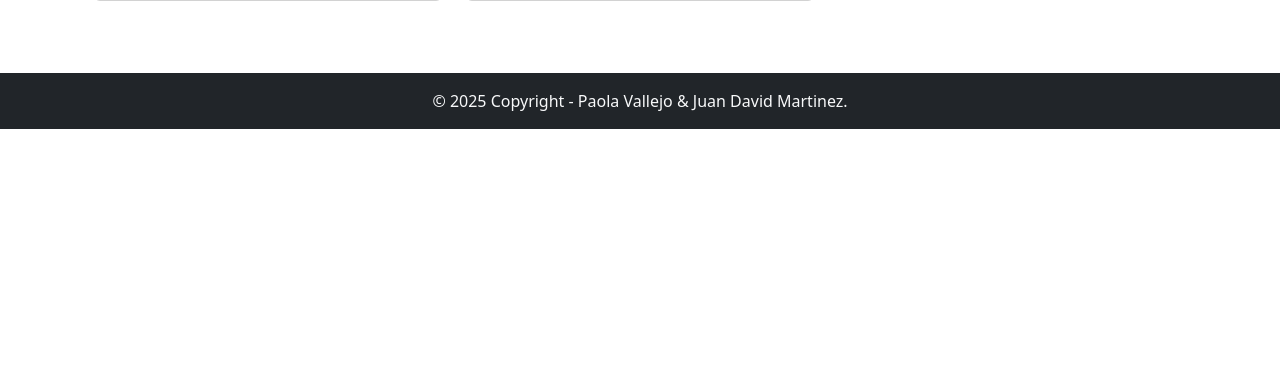
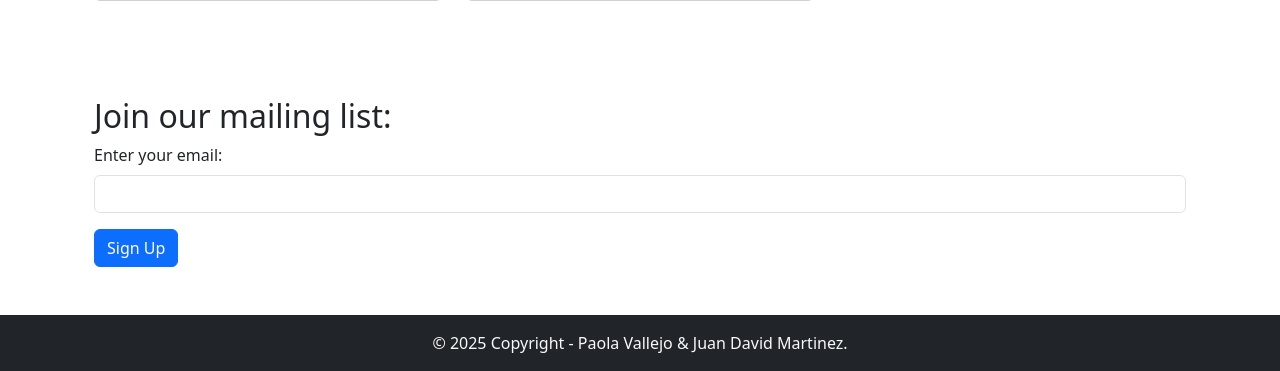
Before and after one commit to Lunes313/Taller1_Pr1_20252, a Django app: template movie/templates/home.html in a window 1280 px wide. Shown: the part 4431-4802 px from the top of the page. Before the commit the page ends 4560 px from the top, so only its background shows below. Run offline with Django 5.2, Linux system fonts and the light colour scheme; the template is opened without the code that fills it: values that come from a table or form of the project are taken from there, others are empty; data comes from the database, SQL or seed files in the repository; parts of the project's set-up code (start-up, migrations or seed data) failed here and were passed over.

Commit message:
sign up form

```diff
--- a/movie/templates/home.html
+++ b/movie/templates/home.html
@@ -1,7 +1,7 @@
 {% extends 'base.html' %}
 {% block content %}
+
 <div class="container mt-5">
-
     <!-- Buscador centrado -->
     <div class="row justify-content-center mb-5">
         <div class="col-md-8">
@@ -41,6 +41,17 @@
             <p class="text-center">No se encontraron películas.</p>
         {% endfor %}
     </div>
+<br/>
+        <br/>
+        <br/>
+        <h2>Join our mailing list:</h2>
+        <form action="{% url 'signup' %}">
+            <div class="mb-3">
+                <label for="email" class="form-label">Enter your email: </label>
+                <input type="email" class="form-control" name="email">
+            </div>
+            <button type="submit" class="btn btn-primary">Sign Up</button>
+        </form>
+    </div>
 
-    </div>
 {% endblock %}
--- /dev/null
+++ b/movie/templates/signup.html
@@ -0,0 +1,2 @@
+<h2>added {{ email }} to mailing list</h2>
+<a href="{% url 'home' %}">Home</a>
--- a/movie/views.py
+++ b/movie/views.py
@@ -70,3 +70,7 @@ def home(request):
 
 def about(request):
     return render(request, 'about.html')
+
+def signup(request):
+    email = request.GET.get("email")
+    return render(request, 'signup.html', {'email': email})
--- a/moviereviews/urls.py
+++ b/moviereviews/urls.py
@@ -30,6 +30,7 @@ urlpatterns = [
     path("about/", movieviews.about, name="about"),
     path('news/', include('news.urls')),
     path('statics/', movieviews.statics_view, name='statics'),
+    path('signup/', movieviews.signup, name='signup'),
 ]
 
 urlpatterns += static(settings.MEDIA_URL, document_root=settings.MEDIA_ROOT)
```
Lines whose indentation alone changed are shown as unchanged.
